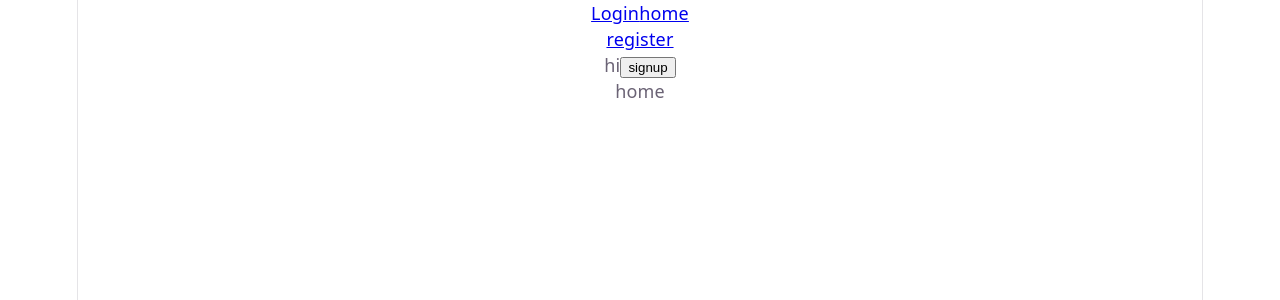
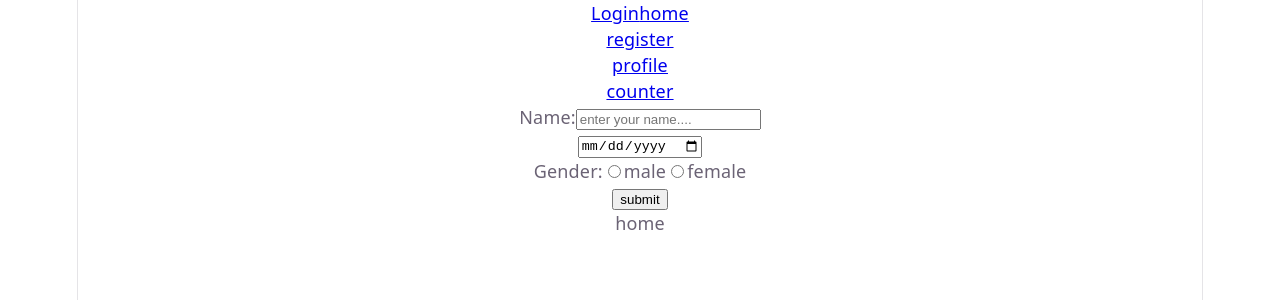
Before and after one commit to gayathrislatrainer23-bot/5-7-may-2026, a React (Vite) app in the folder react/learn-react/: page /login in a window 1280 px wide. Shown: the top 300 px of the page. Built offline with nearby package versions, Linux system fonts and the light colour scheme.

Commit message:
useeffect- done

```diff
--- a/react/learn-react/src/App.jsx
+++ b/react/learn-react/src/App.jsx
@@ -17,6 +17,7 @@ import StudentsList from './components/StudentsList.jsx'
 import VegetablesList from './components/VegetablesList.jsx'
 import WeatherInfo from './components/WeatherInfo'
 import Navbar from './components/Navbar.jsx'
+import Profile from './pages/Profile.jsx'
 function App() {
   let age = 23
   let userName  = 'Raju'
@@ -37,6 +38,8 @@ let user = 'admin'
   <Route path='/' element={<BoxModel/>}  />
   <Route path='/login' element={<LoginPage/>}  />
   <Route path='/register' element={<Register/>}  />
+  <Route path='/profile' element={<Profile/>}  />
+  <Route path='/counter' element={<Counter/>}  />
 </Routes>
 </BrowserRouter>
   <p>home</p>
--- a/react/learn-react/src/components/Counter.jsx
+++ b/react/learn-react/src/components/Counter.jsx
@@ -1,26 +1,41 @@
-import React, { use, useState } from 'react'
+import React, {  useEffect, useState } from 'react'
 
 function Counter() {
 const [count, setCount] = useState(0)
 const [msg,setMsg] = useState('')
-if(count>10){
-    setCount(10)
-    setMsg("max limit 10")
-}else if(count<0){
-    setCount(0)
-     setMsg("min limit 0")
+// case:1
+useEffect(()=>{
+  console.log('case 1, run ebvery render')
+})
 
-}
-
-
+// case:2
+useEffect(()=>{
+  console.log('case 2, run INITIAL render ONLY')
+},[])
+// case:3
+useEffect(()=>{
+  console.log('case 3, run INITIAL render ONLY')
+},[msg])
+// dependancy array
   return (
     <div>
         <button onClick={()=>setCount(count+1)}>+</button>
         <p>count :{count }</p>
         <button onClick={()=>setCount(count-1)}>-</button>
+
+        <button onClick={()=>setMsg('MESSAGE CHANGED')}>CLICK</button>
         <p>{msg}</p>
     </div>
   )
 }
 
 export default Counter;
+
+// if(count>10){
+//     setCount(10)
+//     setMsg("max limit 10")
+// }else if(count<0){
+//     setCount(0)
+//      setMsg("min limit 0")
+
+// }
--- a/react/learn-react/src/components/Navbar.jsx
+++ b/react/learn-react/src/components/Navbar.jsx
@@ -4,10 +4,14 @@ import { Link } from 'react-router-dom'
 function Navbar() {
   return (
     <div>
-          <Link to='/login' >Login</Link>
-  <Link to='/' >home</Link>
-  <br />
-  <Link to='/register' >register</Link>
+      <Link to='/login' >Login</Link>
+      <Link to='/' >home</Link>
+      <br />
+      <Link to='/register' >register</Link>
+      <br />
+       <Link to='/profile' >profile</Link>
+      <br />
+      <Link to='/counter' >counter</Link>
     </div>
   )
 }
--- a/react/learn-react/src/pages/LoginPage.jsx
+++ b/react/learn-react/src/pages/LoginPage.jsx
@@ -1,14 +1,53 @@
-
+import React, { useState } from 'react'
+import { useNavigate } from 'react-router-dom'
 
 const LoginPage = ({isLoggin})=>{
+    const [name,setName]=useState('')
+    const [date,setDate]=useState('')
+    const [gender,setGender]=useState('')
+    const navigate = useNavigate()
+    console.log(name)
+    const handleSubmit= async (e)=>{
+     e.preventDefault()
+//    alert(`haii, ${name}  , ${date} ${gender}`)
+           let response =await  fetch('https://dummyjson.com/posts',{name,date,gender})
+           console.log(response)
+                     const data =  await response.json()
+                     console.log(data)
+                    if( response.ok){
+                        navigate('/profile')
+                    }else{
+                         navigate('/')
+                    }
+    }
 
-    return(
-        <div className="">
-            hi
-<button>{isLoggin ? 'login' : 'signup'}</button>
+  return (
+   <>
+   <form  onSubmit={handleSubmit}>
+    <div className="">
+        <label htmlFor="">Name:</label>
+        <input type="text"  placeholder='enter your name....' value={name}  onChange={(e)=> setName(e.target.value)} />
+    </div>
+    {/* email */}
+    <div className="">
+        <input type="date" name="" id="" value={date}  onChange={(e)=>setDate(e.target.value)}/>
+    </div>
+    <div className="">
+        <span>Gender:</span>
+        <input type="radio" name="gender" id="male" value={'male'} checked={gender=== 'male'}  onChange={(e)=>setGender(e.target.value)}/>
+        <label htmlFor="male">male</label>
+        <input type="radio" name="gender" id="female" value={'female'} checked={gender=== 'female'}    onChange={(e)=>setGender(e.target.value)}/>
+            <label htmlFor="female">female</label>
+    </div>
+    <div className="">
 
-        </div>
-    )
+        <button type='submit'>submit</button>
+    </div>
+   </form>
+
+   </>
+  )
+
 }
 
 export default LoginPage;
--- /dev/null
+++ b/react/learn-react/src/pages/Profile.jsx
@@ -0,0 +1,9 @@
+import React from 'react'
+
+function Profile() {
+  return (
+    <div>Profile</div>
+  )
+}
+
+export default Profile
```
Also changed, not shown: 1 other file (tests, documents, lock files or other folders).
